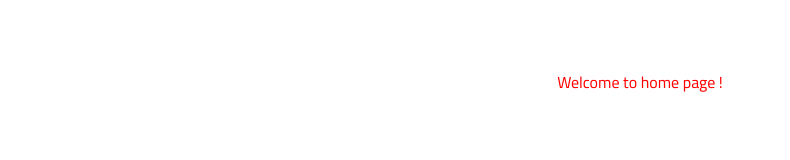
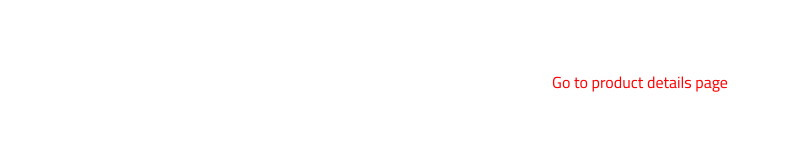
Before and after one commit to hossammoustafa404/Mern-Store, a React (Create React App) app in the folder client/: page / in a window 1280 px wide. Shown: the part 318-478 px from the top of the page, without its empty margins (0-790 px from the left). Built offline with nearby package versions, Linux system fonts and the light colour scheme.

Commit message:
Router-Setup

```diff
--- a/client/src/App.js
+++ b/client/src/App.js
@@ -1,13 +1,17 @@
 import React from "react";
-import { Home } from "./pages";
+import { Home, ProductDetails } from "./pages";
 import { Header, Footer } from "./layout";
 import "./sass-helpers/globals.scss";
+import { Route, Routes } from "react-router-dom";
 
 const App = () => {
   return (
     <>
       <Header />
-      <Home />
+      <Routes>
+        <Route path="/" element={<Home />} />
+        <Route path="/products/:productId" element={<ProductDetails />} />
+      </Routes>
       <Footer />
     </>
   );
--- a/client/src/index.js
+++ b/client/src/index.js
@@ -2,10 +2,13 @@ import React from "react";
 import ReactDOM from "react-dom/client";
 import "bootstrap/dist/css/bootstrap.min.css";
 import App from "./App";
+import { BrowserRouter } from "react-router-dom";
 
 const root = ReactDOM.createRoot(document.getElementById("root"));
 root.render(
   <React.StrictMode>
-    <App />
+    <BrowserRouter>
+      <App />
+    </BrowserRouter>
   </React.StrictMode>
 );
--- a/client/src/pages/home/Home.jsx
+++ b/client/src/pages/home/Home.jsx
@@ -1,9 +1,14 @@
 import React from "react";
 import styles from "./styles.module.scss";
 import { Content } from "../../layout";
+import { Link } from "react-router-dom";
 
 const Home = () => {
-  return <Content className={styles.home}>Welcome to home page !</Content>;
+  return (
+    <Content className={styles.home}>
+      <Link to="/products/5">Go to product details page</Link>
+    </Content>
+  );
 };
 
 export default Home;
--- a/client/src/pages/index.js
+++ b/client/src/pages/index.js
@@ -1 +1,2 @@
 export { default as Home } from "./home/Home";
+export { default as ProductDetails } from "./product-details/ProductDetails";
--- /dev/null
+++ b/client/src/pages/product-details/ProductDetails.jsx
@@ -0,0 +1,8 @@
+import React from "react";
+import styles from "./styles.module.scss";
+
+const ProductDetails = () => {
+  return <div>product details</div>;
+};
+
+export default ProductDetails;
```
Also changed, not shown: client/src/pages/product-details/styles.module.scss (added).
